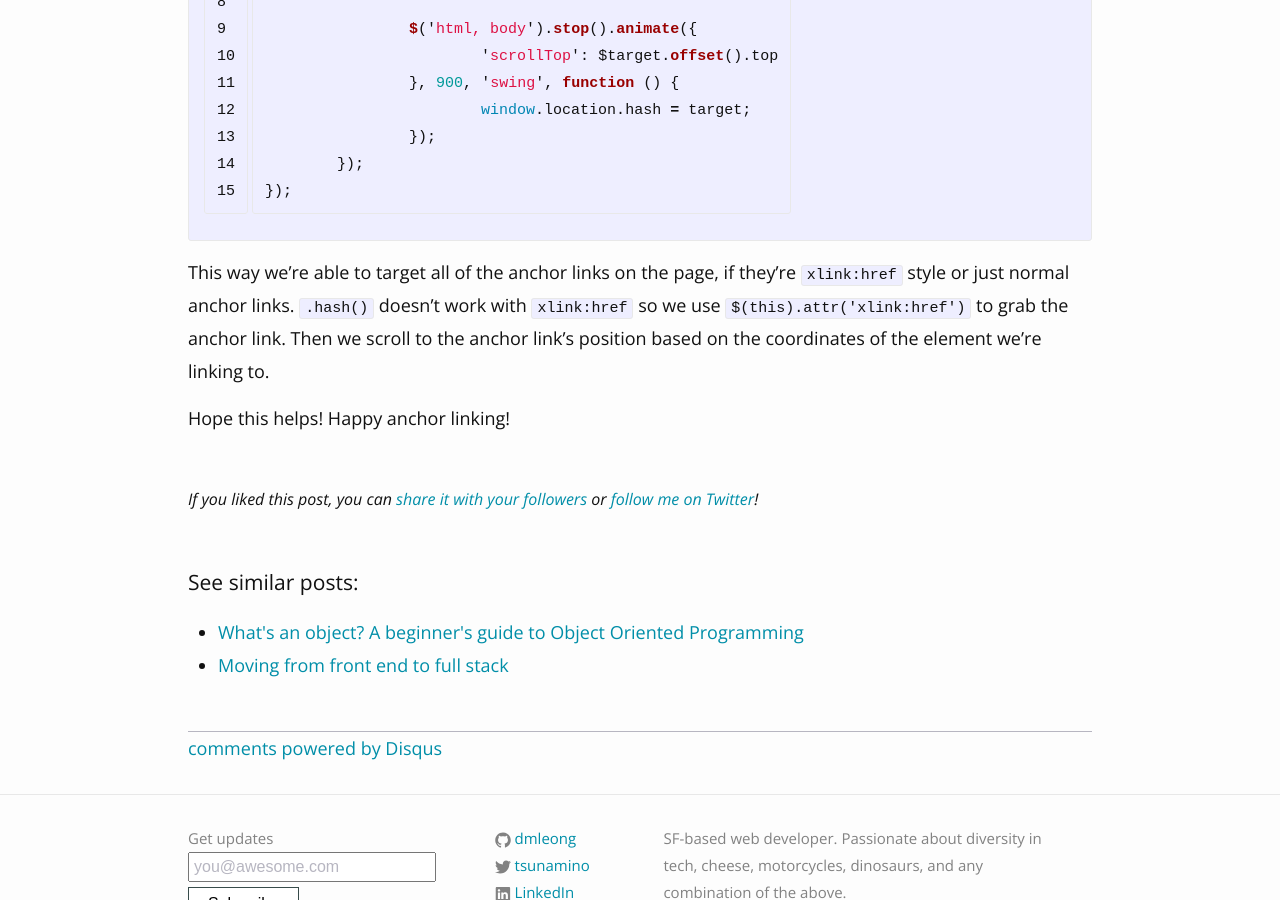
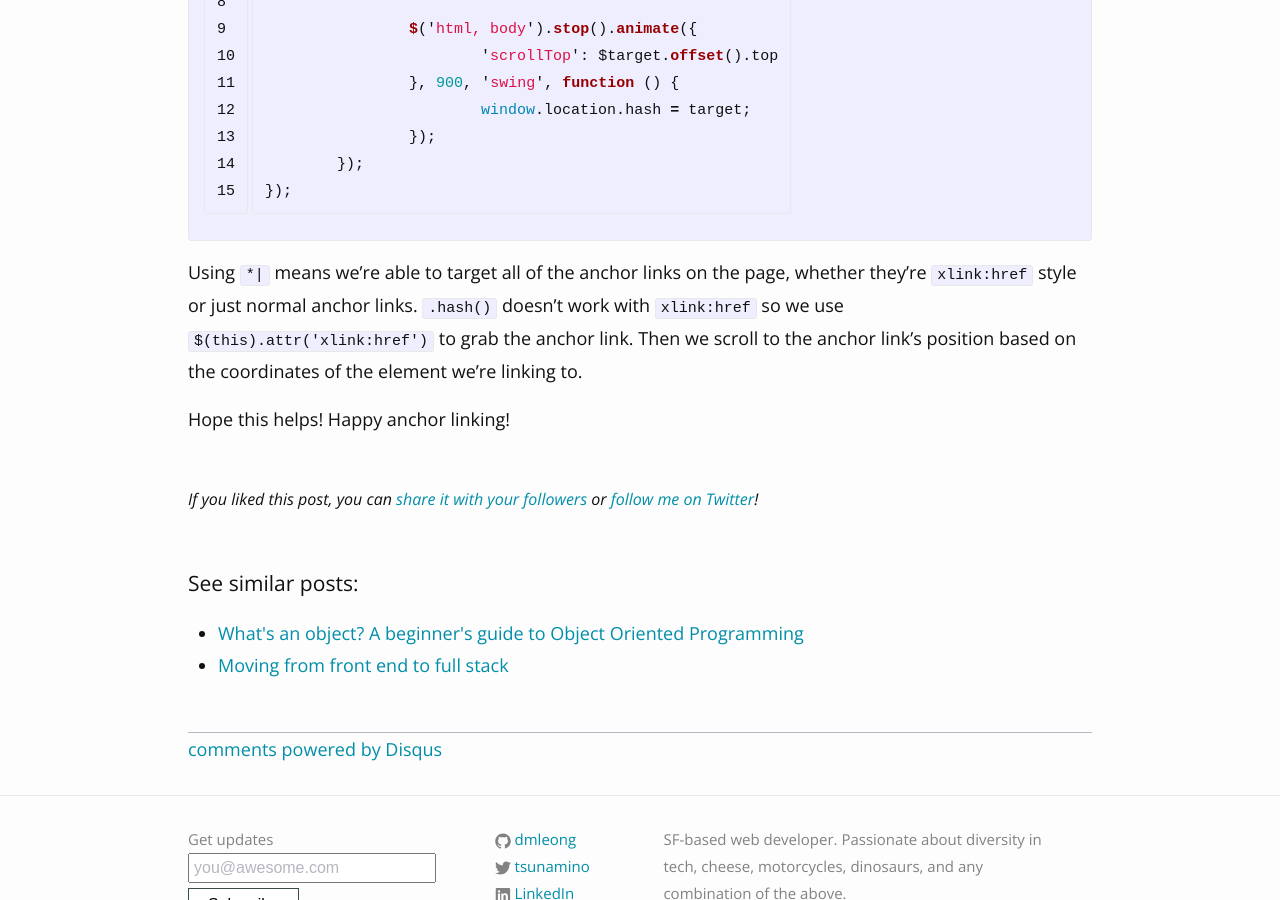
Before and after one commit to dmleong/dmleong.github.io, a Jekyll site: the page built from _posts/2015-06-03-svg-anchor-links.markdown, in a window 1280 px wide and 900 px high, scrolled down 2913 px. Built offline with Jekyll 4.4.1, drawn with Linux system fonts in a browser that asks for light colours; comment, search, counter and statistics services are not loaded.

Commit message:
More clearer?

```diff
--- a/_posts/2015-06-03-svg-anchor-links.markdown
+++ b/_posts/2015-06-03-svg-anchor-links.markdown
@@ -86,6 +86,6 @@ $(document).ready(function() {
 });
 {% endhighlight %}
 
-This way we're able to target all of the anchor links on the page, if they're `xlink:href` style or just normal anchor links. `.hash()` doesn't work with `xlink:href` so we use `$(this).attr('xlink:href')` to grab the anchor link. Then we scroll to the anchor link's position based on the coordinates of the element we're linking to.
+Using `*|` means  we're able to target all of the anchor links on the page, whether they're `xlink:href` style or just normal anchor links. `.hash()` doesn't work with `xlink:href` so we use `$(this).attr('xlink:href')` to grab the anchor link. Then we scroll to the anchor link's position based on the coordinates of the element we're linking to.
 
 Hope this helps! Happy anchor linking!
```
